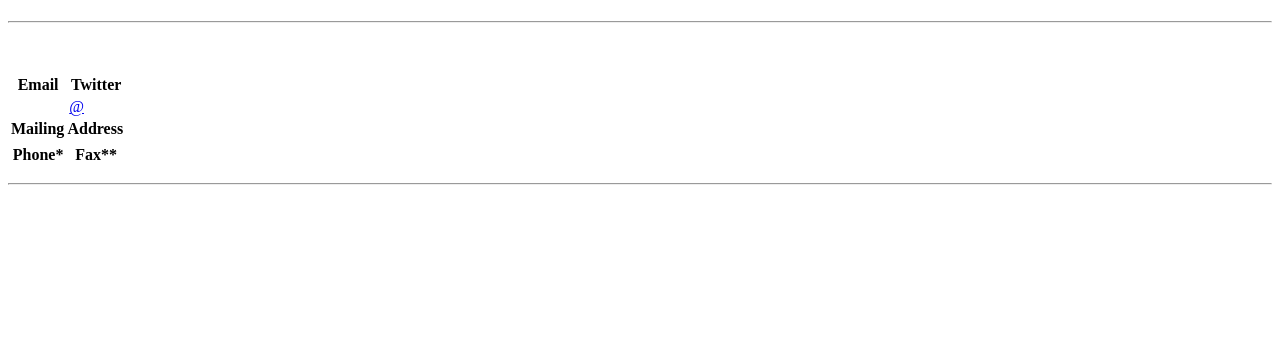
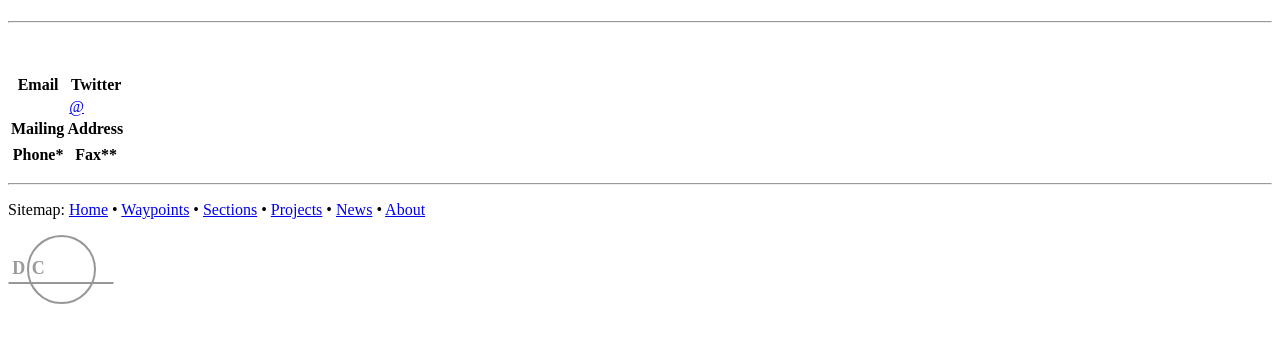
Before and after one commit to caseyg/debcha, a PHP site: template site/templates/about.php in a window 1280 px wide. Shown: the part 26-369 px from the top of the page. Run offline with PHP 8.4, Linux system fonts and the light colour scheme; the template is opened without the code that fills it, so the values that code supplies are empty; some libraries are stand-ins or nearby versions.

Commit message:
simple footer #31

```diff
--- a/site/snippets/footer.php
+++ b/site/snippets/footer.php
@@ -1,4 +1,19 @@
-    <footer class="container-fluid py-3">
+    <footer class="container-fluid py-3 mt-3">
+      <p class="text-center">
+        Sitemap:
+        <a href="/">Home</a>
+        &bull;
+        <a href="/waypoints">Waypoints</a>
+        &bull;
+        <a href="/sections">Sections</a>
+        &bull;
+        <a href="/projects">Projects</a>
+        &bull;
+        <a href="/news">News</a>
+        &bull;
+        <a href="/about">About</a>
+      </p>
+      <img src="/assets/dc.svg" alt="D C">
     </footer>
     <script src="/assets/js/jquery.slim.min.js"></script>
     <script src="/assets/js/bootstrap.bundle.min.js"></script>
```
Also changed, not shown: assets/css/index.css (+13 -0 lines), assets/sass/index.scss (+20 -0 lines), assets/dc.svg (added).
